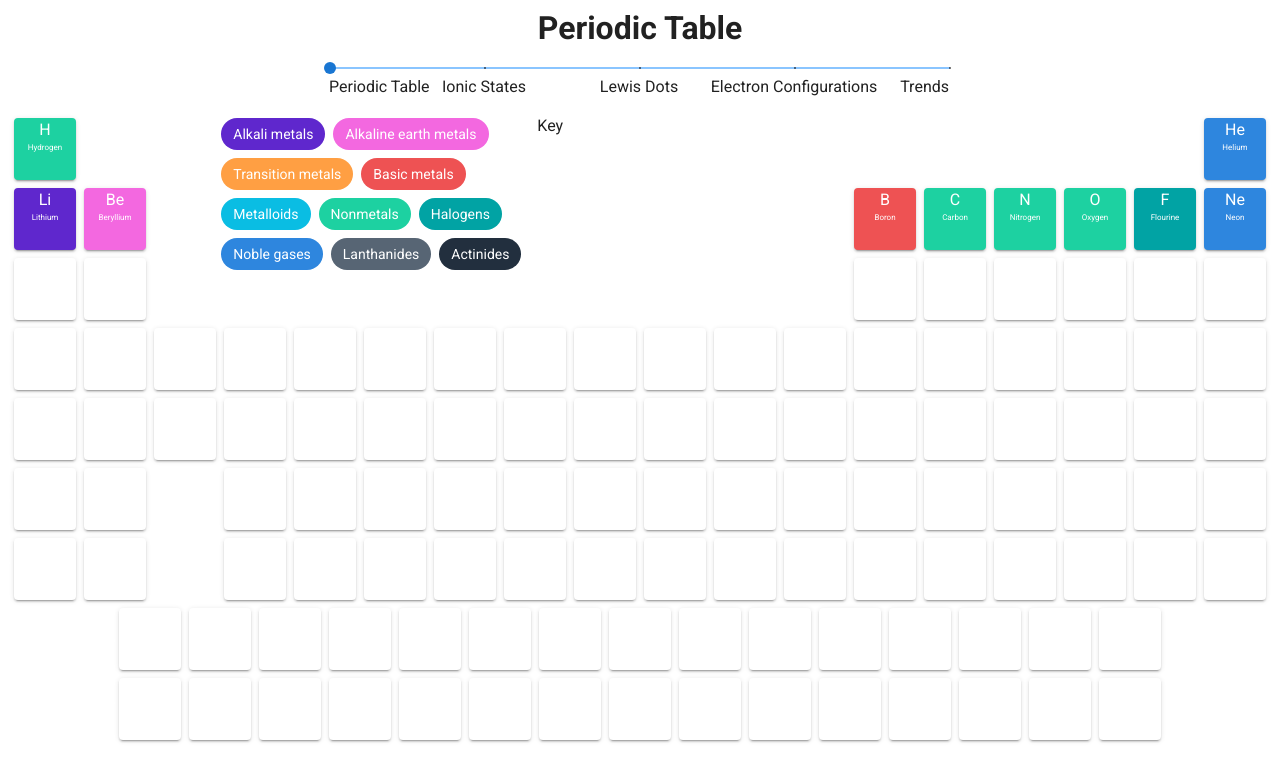
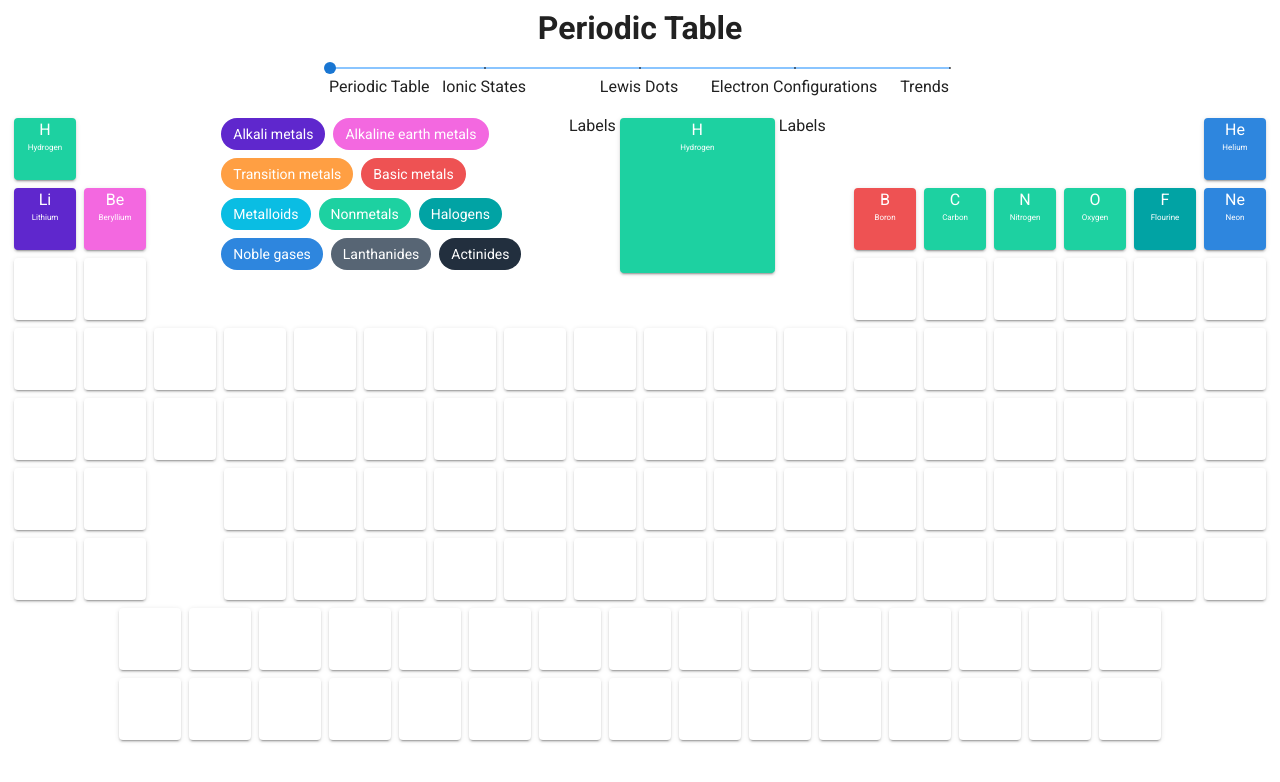
Before and after one commit to wdmatthews/periodic-table, a Nuxt app: page / in a window 1280 px wide. Shown: the top 782 px of the page. Built offline with nearby package versions, Linux system fonts and the light colour scheme.

Commit message:
Added key

```diff
--- a/components/EmptyCell.vue
+++ b/components/EmptyCell.vue
@@ -24,6 +24,10 @@ export default {
       type: String,
       default: 'transparent',
     },
+    isKey: {
+      type: Boolean,
+      default: false,
+    },
   },
   data: vm => ({
     width: 64,
@@ -35,6 +39,7 @@ export default {
     let size = Math.floor(Math.min(sizeFromWidth, sizeFromHeight))
 
     if (size > 64) { size = 64 }
+    if (this.isKey) { size = Math.round(size * 2.5) }
 
     this.width = this.columnSize * size + 8 * (this.columnSize - 1)
     this.height = size
--- a/components/TableCell.vue
+++ b/components/TableCell.vue
@@ -1,5 +1,8 @@
 <template>
-  <EmptyCell :color="color">
+  <EmptyCell
+    :color="color"
+    :is-key="isKey"
+  >
     <span
       v-show="periodNumber != 0"
       style="position: absolute; top: 50%; left: -4px; transform: translate(-100%, -50%);"
@@ -70,6 +73,10 @@ export default {
       type: String,
       default: '1s',
     },
+    isKey: {
+      type: Boolean,
+      default: false,
+    },
   },
   computed: {
     color() {
--- /dev/null
+++ b/components/TableKey.vue
@@ -0,0 +1,33 @@
+<template>
+  <v-row no-gutters>
+    <v-col class="text-right">
+      Labels
+    </v-col>
+    <TableCell
+      :element="element"
+      :view="view"
+      is-key
+    />
+    <v-col>
+      Labels
+    </v-col>
+  </v-row>
+</template>
+
+<script>
+export default {
+  props: {
+    element: {
+      type: Object,
+      default: () => ({
+        name: 'Hydrogen',
+        symbol: 'H',
+      }),
+    },
+    view: {
+      type: String,
+      default: '',
+    },
+  },
+}
+</script>
--- a/pages/index.vue
+++ b/pages/index.vue
@@ -9,8 +9,11 @@
         <v-row no-gutters>
           <v-col cols="2" />
           <TableGroupings :view="view" />
-          <v-col>
-            Key
+          <v-col cols="3">
+            <TableKey
+              :element="elements[0]"
+              :view="view"
+            />
           </v-col>
         </v-row>
       </div>
```
